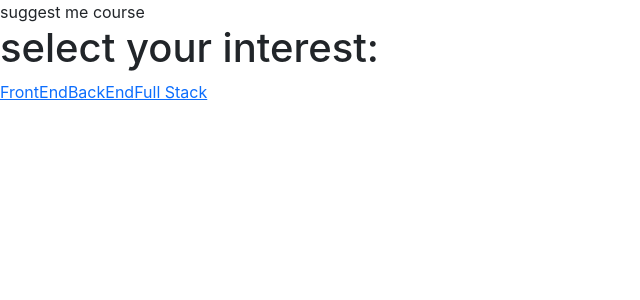
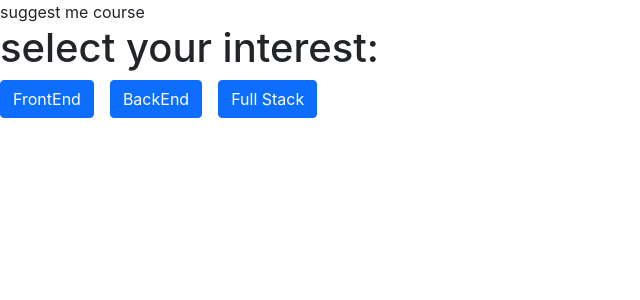
Before and after one commit to BodaNabeel/suggest-me-course, a React (Create React App) app: page / in a window 1280 px wide. Shown: the top 300 px of the page, without its empty margins (0-640 px from the left). Built offline with nearby package versions, Linux system fonts and the light colour scheme.

Commit message:
NavLink classname added dynamically

```diff
--- a/src/App.js
+++ b/src/App.js
@@ -1,14 +1,27 @@
-import { NavLink } from "react-router-dom";
+import { NavLink, Outlet } from "react-router-dom";
 
 function App() {
-  return(
+  const setClassName = (state) => {
+    return state ? "btn btn-secondary me-3" : "btn btn-primary me-3";
+  };
+  return (
     <>
+      <header className="header">suggest me course</header>
+      <h1 className="heading">select your interest:</h1>
+      <NavLink
+        className={({ isActive }) => setClassName(isActive)}
+        to="/frontend"
+      >
+        FrontEnd
+      </NavLink>
+      <NavLink className={({ isActive }) => setClassName(isActive)} to="/backend">
+        BackEnd
+      </NavLink>
+      <NavLink className={({ isActive }) => setClassName(isActive)} to="/fullstack">
+        Full Stack
+      </NavLink>
 
-    <header className="header">suggest me course</header>
-    <h1 className="heading">select your interest:</h1>
-    <NavLink to="/">FrontEnd</NavLink>
-    <NavLink to="/">BackEnd</NavLink>
-    <NavLink to="/">Full Stack</NavLink>
+      <Outlet />
     </>
   );
 }
```
